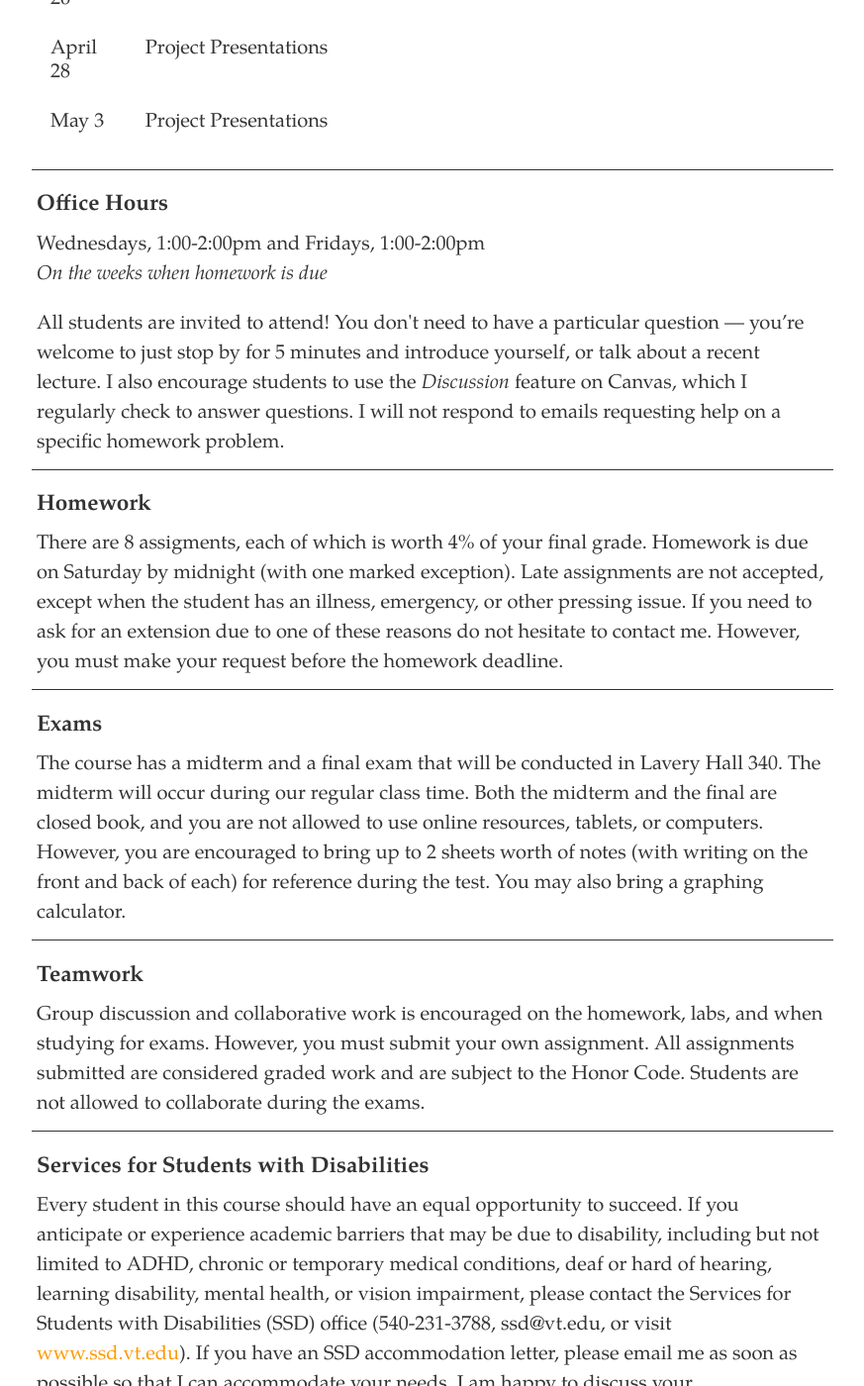
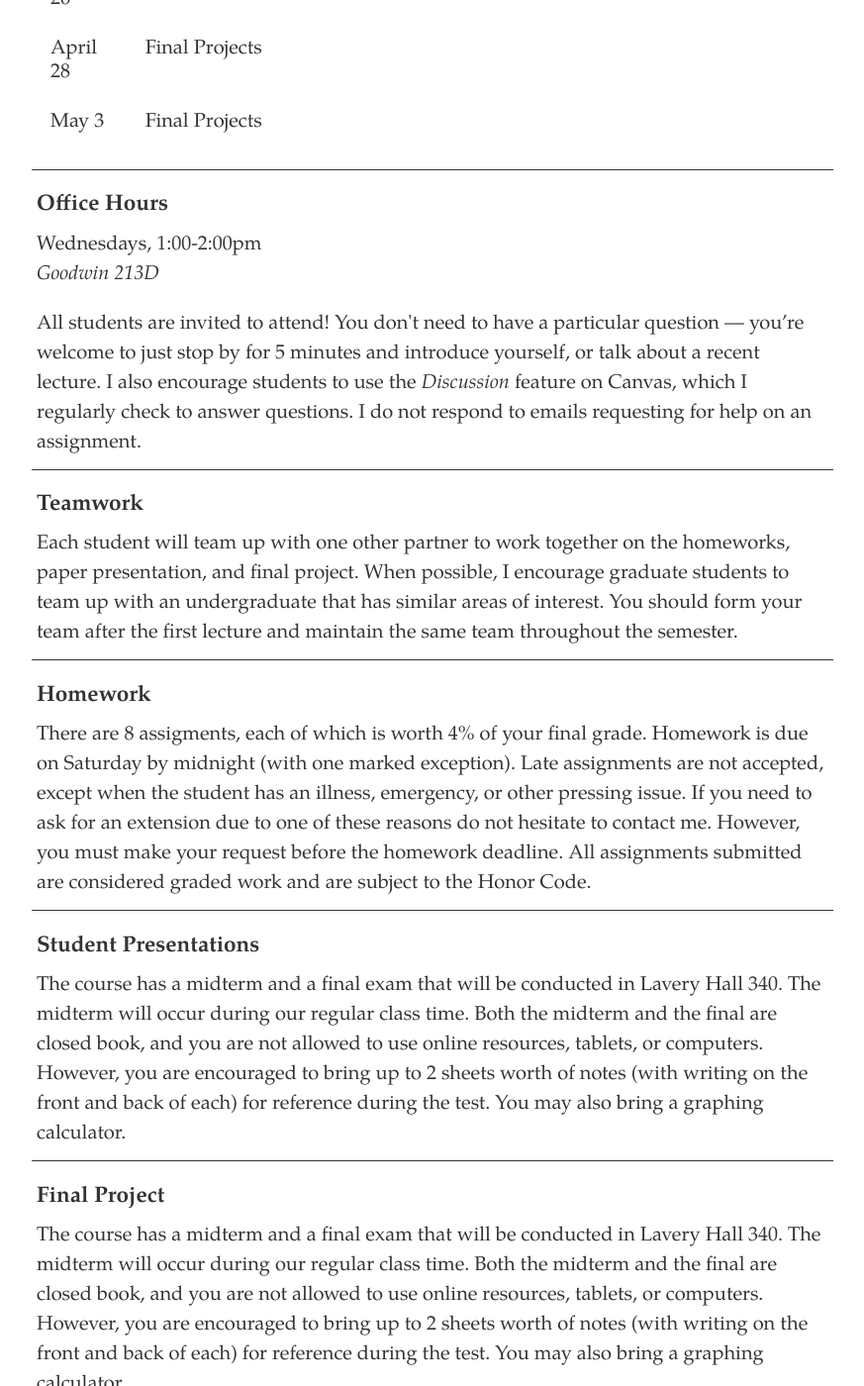
Before and after one commit to dylan-losey/dylan-losey.github.io, a Jekyll site: the page built from me5824-spring22.html, in a window 1280 px wide and 1400 px high, scrolled down 3919 px. Shown: the whole window at 99% size, without its empty margins (203-1076 px from the left). Built offline with Jekyll 4.4.1, drawn with Linux system fonts in a browser that asks for light colours; nearby versions of some CDN libraries; some of the changed text lies outside the part shown.

Commit message:
adding spring course

```diff
--- a/me5824-spring22.html
+++ b/me5824-spring22.html
@@ -313,13 +313,13 @@ tags: me5824-spring2022
     </tr>
     <tr>
       <td>April 28</td>
-      <td>Project Presentations</td>
+      <td>Final Projects</td>
       <td></td>
       <td></td>
     </tr>
     <tr>
       <td>May 3</td>
-      <td>Project Presentations</td>
+      <td>Final Projects</td>
       <td></td>
       <td></td>
     </tr>
@@ -329,8 +329,8 @@ tags: me5824-spring2022
 <hr>
 <div>
   <h3>Office Hours</h3>
-  <p>Wednesdays, 1:00-2:00pm and Fridays, 1:00-2:00pm<br />
-  <i>On the weeks when homework is due</i>
+  <p>Wednesdays, 1:00-2:00pm<br />
+  <i>Goodwin 213D</i>
   </p>
   <p>All students are invited to attend!
     You don't need to have a particular question &mdash;
@@ -338,7 +338,19 @@ tags: me5824-spring2022
     or talk about a recent lecture.
     I also encourage students to use the <i>Discussion</i> feature on Canvas,
     which I regularly check to answer questions.
-    I will not respond to emails requesting help on a specific homework problem.
+    I do not respond to emails requesting for help on an assignment.
+  </p>
+</div>
+
+<hr>
+<div>
+  <h3>Teamwork</h3>
+  <p>Each student will team up with one other partner to work together on the
+    homeworks, paper presentation, and final project.
+    When possible, I encourage graduate students to team up with an undergraduate
+    that has similar areas of interest.
+    You should form your team after the first lecture and maintain the same team
+    throughout the semester.
   </p>
 </div>
 
@@ -349,12 +361,13 @@ tags: me5824-spring2022
   Homework is due on Saturday by midnight (with one marked exception).
   Late assignments are not accepted, except when the student has an illness, emergency, or other pressing issue.
   If you need to ask for an extension due to one of these reasons do not hesitate to contact me.
-  However, you must make your request before the homework deadline.</p>
+  However, you must make your request before the homework deadline.
+  All assignments submitted are considered graded work and are subject to the Honor Code.</p>
 </div>
 
 <hr>
 <div>
-  <h3>Exams</h3>
+  <h3>Student Presentations</h3>
   <p>The course has a midterm and a final exam that will be conducted in Lavery Hall 340.
   The midterm will occur during our regular class time.
   Both the midterm and the final are closed book,
@@ -367,12 +380,15 @@ tags: me5824-spring2022
 
 <hr>
 <div>
-  <h3>Teamwork</h3>
-  <p>Group discussion and collaborative work is encouraged
-  on the homework, labs, and when studying for exams.
-  However, you must submit your own assignment.
-  All assignments submitted are considered graded work and are subject to the Honor Code.
-  Students are not allowed to collaborate during the exams.</p>
+  <h3>Final Project</h3>
+  <p>The course has a midterm and a final exam that will be conducted in Lavery Hall 340.
+  The midterm will occur during our regular class time.
+  Both the midterm and the final are closed book,
+  and you are not allowed to use online resources, tablets, or computers.
+  However, you are encouraged to bring up to 2 sheets worth of notes
+  (with writing on the front and back of each) for reference during the test.
+  You may also bring a graphing calculator.
+  </p>
 </div>
 
 <hr>
```
